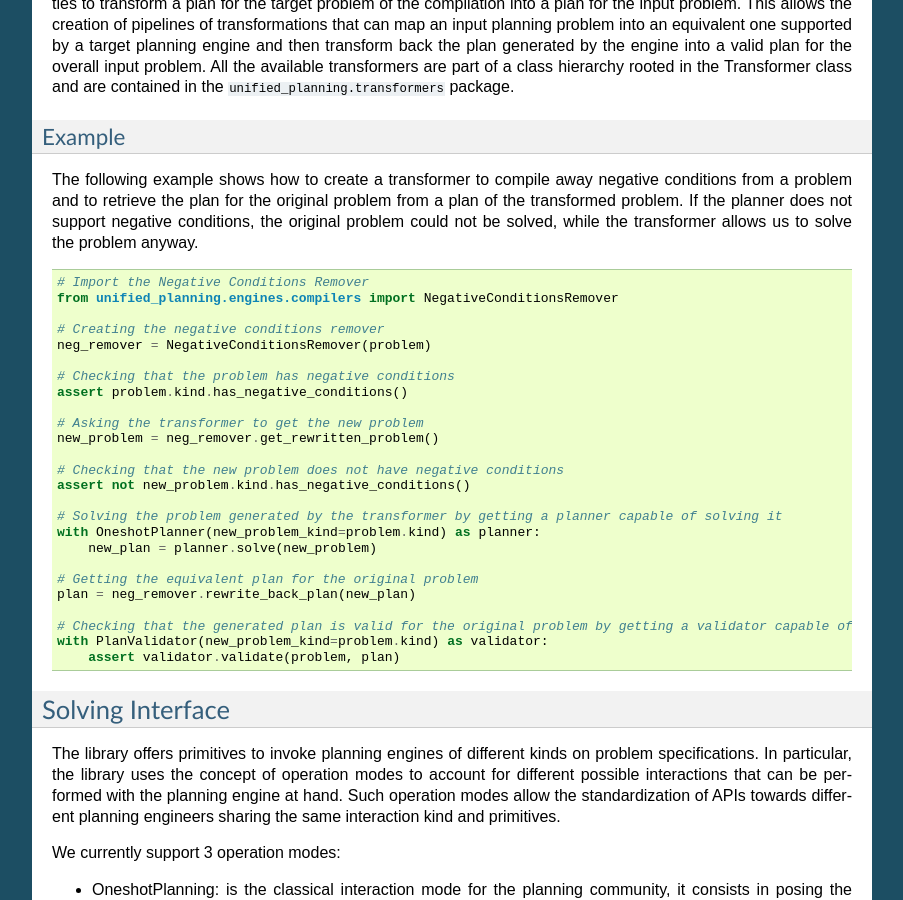
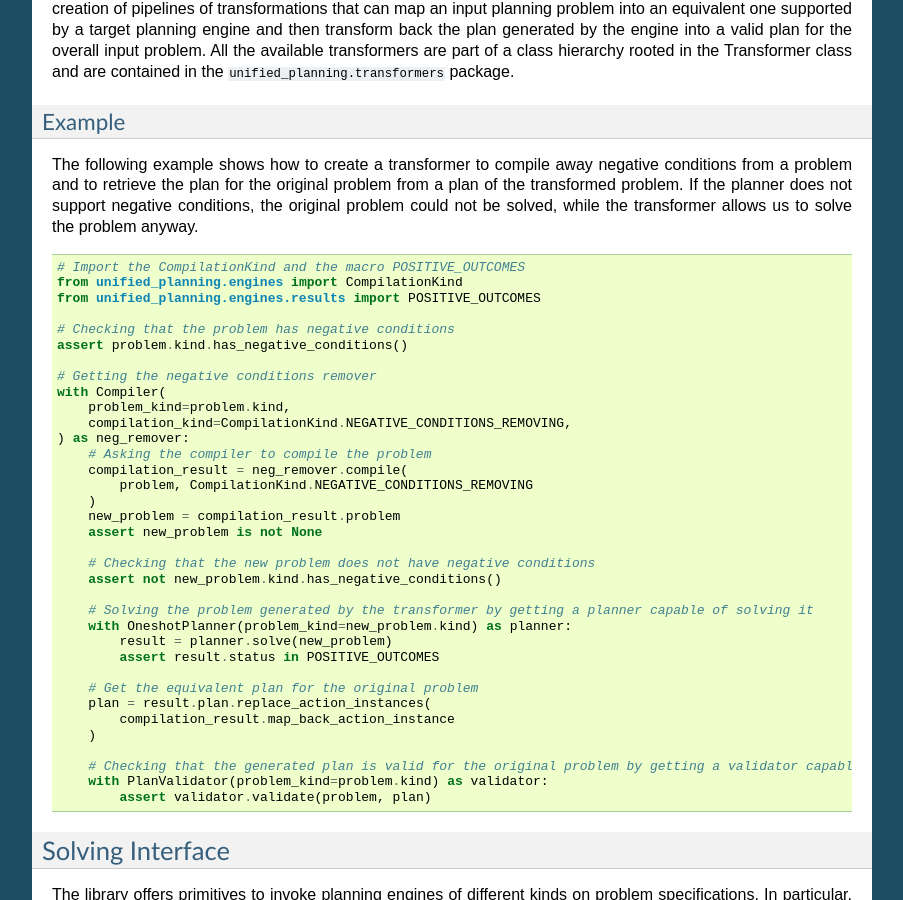
Before and after one commit to aiplan4eu/unified-planning, a Sphinx documentation site: the page built from docs/getting_started.rst, in a window 1280 px wide and 900 px high, scrolled down 1559 px. Shown: the whole window, without its empty margins (198-1101 px from the left). Built offline with Sphinx 7.4.7, drawn with Linux system fonts in a browser that asks for light colours; some of the changed text lies outside the part shown.

Commit message:
Added a script to check code_snippets in CI and modified README and getting_started to use the code tested

```diff
--- a/docs/code_snippets/code_in_readme.py
+++ b/docs/code_snippets/code_in_readme.py
@@ -13,5 +13,8 @@
 problem.add_goal(x)
 
 with OneshotPlanner(problem_kind=problem.kind) as planner:
-    plan = planner.solve(problem)
-    print(plan)
+    result = planner.solve(problem)
+    if result.status in unified_planning.engines.results.POSITIVE_OUTCOMES:
+        print(f"{planner.name} found this plan: {result.plan}")
+    else:
+        print("No plan found.")
--- a/docs/code_snippets/robot_battery.py
+++ b/docs/code_snippets/robot_battery.py
@@ -15,7 +15,6 @@
 l_from = move.parameter("l_from")
 l_to = move.parameter("l_to")
 move.add_precondition(GE(battery_charge, 10))
-move.add_precondition(Not(Equals(l_from, l_to)))
 move.add_precondition(robot_at(l_from))
 move.add_precondition(Not(robot_at(l_to)))
 move.add_effect(robot_at(l_from), False)
@@ -40,31 +39,41 @@
 
 # ============  Getting started import number 2  ============
 
-# Import the Negative Conditions Remover
-from unified_planning.engines.compilers import NegativeConditionsRemover
-
-# Creating the negative conditions remover
-neg_remover = NegativeConditionsRemover(problem)
+# Import the CompilationKind and the macro POSITIVE_OUTCOMES
+from unified_planning.engines import CompilationKind
+from unified_planning.engines.results import POSITIVE_OUTCOMES
 
 # Checking that the problem has negative conditions
 assert problem.kind.has_negative_conditions()
 
-# Asking the transformer to get the new problem
-new_problem = neg_remover.get_rewritten_problem()
+# Getting the negative conditions remover
+with Compiler(
+    problem_kind=problem.kind,
+    compilation_kind=CompilationKind.NEGATIVE_CONDITIONS_REMOVING,
+) as neg_remover:
+    # Asking the compiler to compile the problem
+    compilation_result = neg_remover.compile(
+        problem, CompilationKind.NEGATIVE_CONDITIONS_REMOVING
+    )
+    new_problem = compilation_result.problem
+    assert new_problem is not None
 
-# Checking that the new problem does not have negative conditions
-assert not new_problem.kind.has_negative_conditions()
+    # Checking that the new problem does not have negative conditions
+    assert not new_problem.kind.has_negative_conditions()
 
-# Solving the problem generated by the transformer by getting a planner capable of solving it
-with OneshotPlanner(new_problem_kind=problem.kind) as planner:
-    new_plan = planner.solve(new_problem)
+    # Solving the problem generated by the transformer by getting a planner capable of solving it
+    with OneshotPlanner(problem_kind=new_problem.kind) as planner:
+        result = planner.solve(new_problem)
+        assert result.status in POSITIVE_OUTCOMES
 
-# Getting the equivalent plan for the original problem
-plan = neg_remover.rewrite_back_plan(new_plan)
+    # Get the equivalent plan for the original problem
+    plan = result.plan.replace_action_instances(
+        compilation_result.map_back_action_instance
+    )
 
-# Checking that the generated plan is valid for the original problem by getting a validator capable of validating  it
-with PlanValidator(new_problem_kind=problem.kind) as validator:
-    assert validator.validate(problem, plan)
+    # Checking that the generated plan is valid for the original problem by getting a validator capable of validating  it
+    with PlanValidator(problem_kind=problem.kind) as validator:
+        assert validator.validate(problem, plan)
 
 # ============  Getting started import number 3  ============
 
@@ -85,11 +94,18 @@
 reader = PDDLReader()
 
 # Parsing a PDDL problem from file
-problem = reader.parse_problem("domain.pddl", "problem.pddl")
+problem = reader.parse_problem(
+    "./docs/code_snippets/domain.pddl", "./docs/code_snippets/problem.pddl"
+)
 
 # Creating a PDDL writer
-writer = PDDLWriter()
+writer = PDDLWriter(problem)
 
 # Writing the PDDL domain and problem in new files
 writer.write_domain("new_domain.pddl")
 writer.write_problem("new_problem.pddl")
+
+import os
+
+os.remove("new_domain.pddl")
+os.remove("new_problem.pddl")
```
Also changed, not shown: README.md (+8 -5 lines), docs/getting_started.rst (+4 -4 lines), 4 other files.
